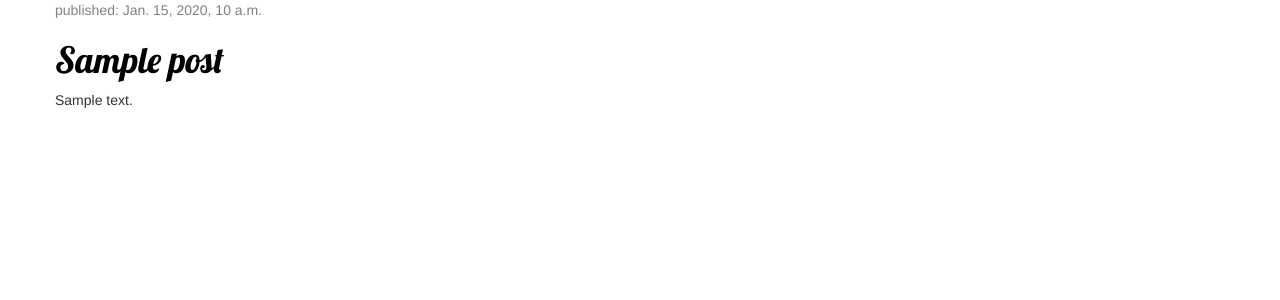
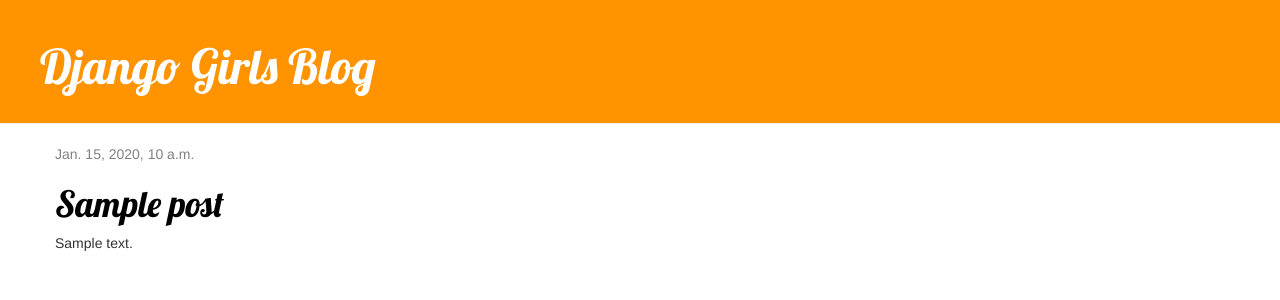
Before and after one commit to alicetong/my-first-blog, a Django app: template mysite/blog/templates/blog/post_list.html in a window 1280 px wide. Shown: the top 300 px of the page. Run offline with Django 3.2, Linux system fonts and the light colour scheme; the template is opened without the code that fills it: values that come from a table or form of the project are taken from there, others are empty; tables that the repository leaves empty hold one stand-in row (values such as "Sample post"); some libraries are stand-ins or nearby versions.

Commit message:
- post andd post detail

```diff
--- /dev/null
+++ b/mysite/blog/templates/blog/base.html
@@ -0,0 +1,28 @@
+{% load staticfiles %}
+<html>
+
+<head>
+    <title>Django Girls blog</title>
+    <link rel="stylesheet" href="//maxcdn.bootstrapcdn.com/bootstrap/3.2.0/css/bootstrap.min.css">
+    <link rel="stylesheet" href="//maxcdn.bootstrapcdn.com/bootstrap/3.2.0/css/bootstrap-theme.min.css">
+    <link href='//fonts.googleapis.com/css?family=Lobster&subset=latin,latin-ext' rel='stylesheet' type='text/css'>
+    <link rel="stylesheet" href="{% static 'css/blog.css' %}">
+</head>
+
+<body>
+    <div class="page-header">
+        <h1>
+            <a href="/">Django Girls Blog</a>
+        </h1>
+    </div>
+    <div class="content container">
+        <div class="row">
+            <div class="col-md-8">
+                {% block content %} {% endblock %}
+            </div>
+        </div>
+    </div>
+</body>
+
+
+</html>
--- a/mysite/blog/templates/blog/post_list.html
+++ b/mysite/blog/templates/blog/post_list.html
@@ -1,33 +1,15 @@
-{% load staticfiles %}
-<html>
+{% extends 'blog/base.html' %}
 
-<head>
-    <title>Django Girls blog</title>
-    <link href="//fonts.googleapis.com/css?family=Lobster&subset=latin,latin-ext" rel="stylesheet" type="text/css">
-    <link rel="stylesheet" href="//maxcdn.bootstrapcdn.com/bootstrap/3.2.0/css/bootstrap.min.css">
-    <link rel="stylesheet" href="//maxcdn.bootstrapcdn.com/bootstrap/3.2.0/css/bootstrap-theme.min.css">
-    <link rel="stylesheet" href="{% static 'css/blog.css' %}">
-</head>
-
-<body>
-    <div class="content container">
-        <div class="row">
-            <div class="col-md-8">
+{% block content %}
     {% for post in posts %}
     <div class="post">
         <div class="date">
-                        <p>published: {{ post.published_date }}</p>
+            {{ post.published_date }}
         </div>
         <h1>
-                        <a href="">{{ post.title }}</a>
+            <h1><a href="{% url 'post_detail' pk=post.pk %}">{{ post.title }}</a></h1>
         </h1>
         <p>{{ post.text|linebreaksbr }}</p>
     </div>
     {% endfor %}
-            </div>
-        </div>
-    </div>
-
-</body>
-
-</html>
+{% endblock %}
--- a/mysite/blog/urls.py
+++ b/mysite/blog/urls.py
@@ -3,4 +3,6 @@ from . import views
 
 urlpatterns = [
 url(r'^$', views.post_list, name='post_list'),
+url(r'^post/(?P<pk>\d+)/$', views.post_detail, name='post_detail'),
+
 ]
--- a/mysite/blog/views.py
+++ b/mysite/blog/views.py
@@ -1,8 +1,13 @@
 from django.shortcuts import render
 from django.utils import timezone
 from .models import Post
+from django.shortcuts import render, get_object_or_404
 
 # Create your views here.
 def post_list(request):
     posts = Post.objects.filter(published_date__lte=timezone.now()).order_by('published_date')
     return render(request, 'blog/post_list.html', {'posts': posts})
+
+def post_detail(request, pk):
+    post = get_object_or_404(Post, pk=pk)
+    return render(request, 'blog/post_detail.html', {'post': post})
--- a/mysite/mysite/settings.py
+++ b/mysite/mysite/settings.py
@@ -120,3 +120,7 @@ USE_TZ = True
 # https://docs.djangoproject.com/en/1.11/howto/static-files/
 
 STATIC_URL = '/static/'
+#STATICFILES_DIRS =[
+#    os.path.join(BASE_DIR,'static_cdn')
+#]
+#STATIC_ROOT = os.path.join(BASE_DIR,'static_cdn')
--- a/mysite/mysite/urls.py
+++ b/mysite/mysite/urls.py
@@ -20,4 +20,6 @@ from django.contrib import admin
 urlpatterns = [
     url(r'^admin/', admin.site.urls),
     url(r'', include('blog.urls')),
+
+
 ]
```
Also changed, not shown: mysite/blog/templates/blog/post_detail.html (added, +11 -0 lines). Lines whose indentation alone changed are shown as unchanged.
